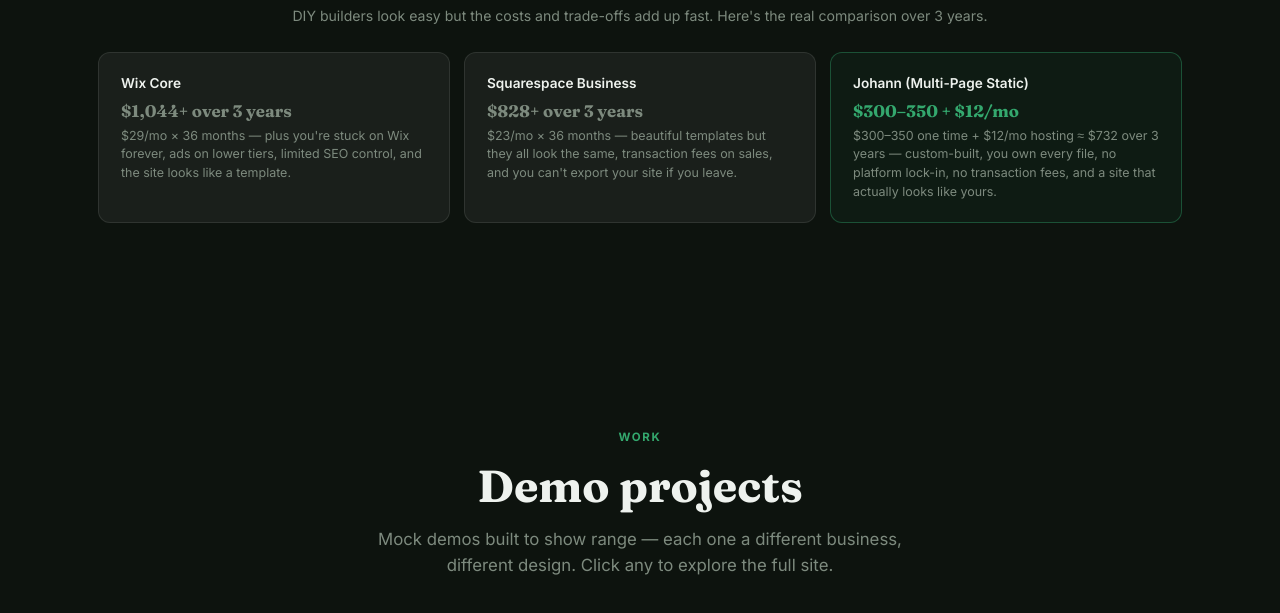
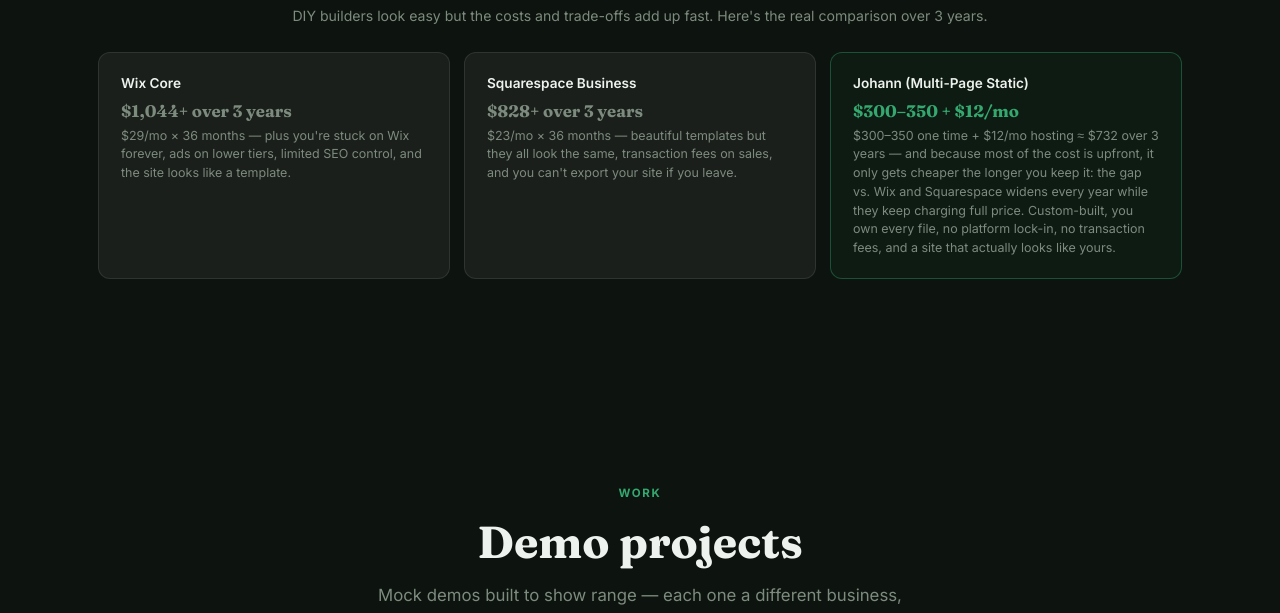
Before and after one commit to JohannSteinhoff/JohannWebsitesforhire, a plain HTML site: page index.html in a window 1280 px wide. Shown: the part 5401-6014 px from the top of the page. Drawn offline with Linux system fonts and the light colour scheme.

Commit message:
Note that the custom site gets cheaper over time vs Wix/Squarespace

```diff
--- a/index.html
+++ b/index.html
@@ -675,7 +675,7 @@
           <div class="pricing__vs-item pricing__vs-item--mine">
             <strong>Johann (Multi-Page Static)</strong>
             <span class="vs-cost vs-cost--good">$300–350 + $12/mo</span>
-            <span class="vs-note">$300–350 one time + $12/mo hosting ≈ $732 over 3 years — custom-built, you own every file, no platform lock-in, no transaction fees, and a site that actually looks like yours.</span>
+            <span class="vs-note">$300–350 one time + $12/mo hosting ≈ $732 over 3 years — and because most of the cost is upfront, it only gets cheaper the longer you keep it: the gap vs. Wix and Squarespace widens every year while they keep charging full price. Custom-built, you own every file, no platform lock-in, no transaction fees, and a site that actually looks like yours.</span>
           </div>
         </div>
       </div>
```
